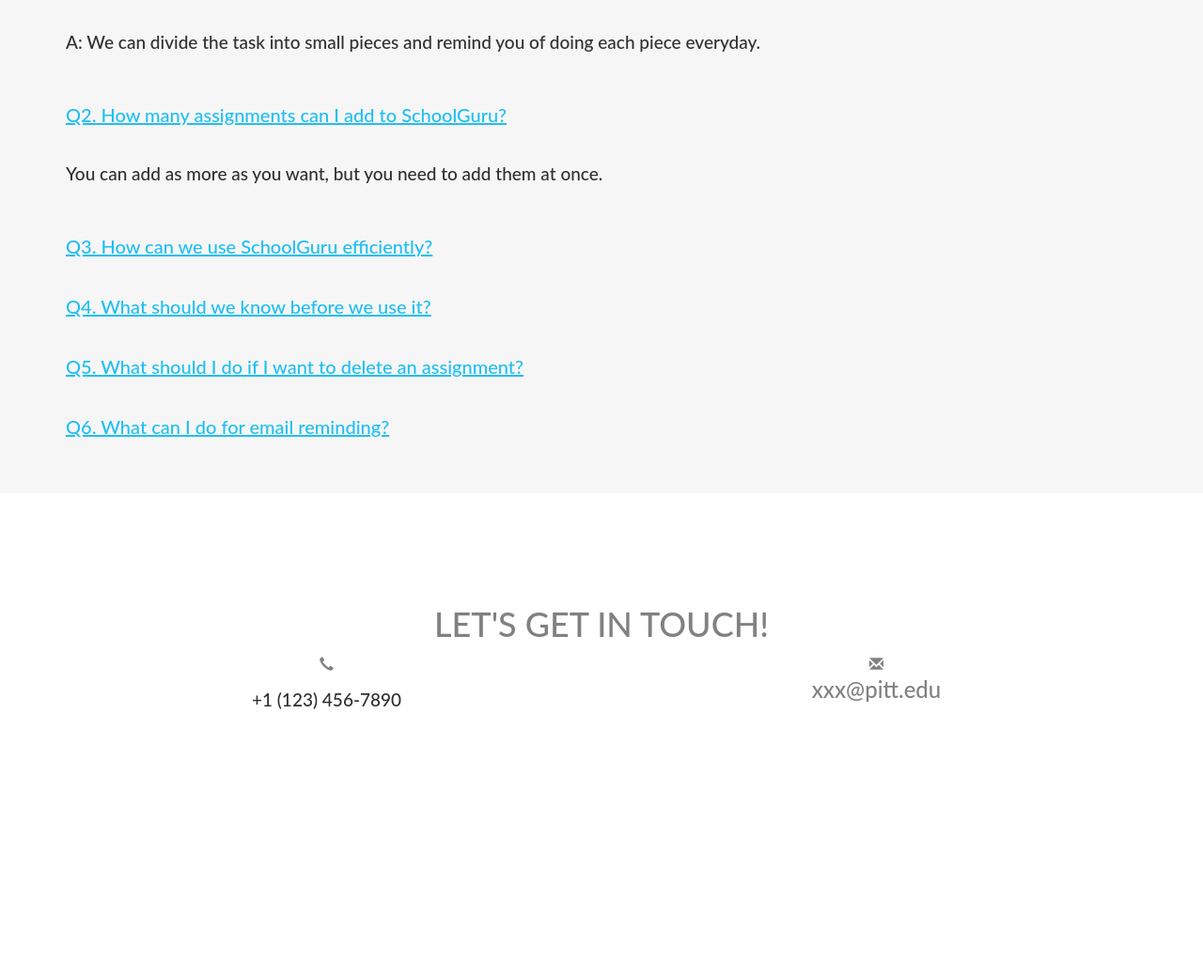
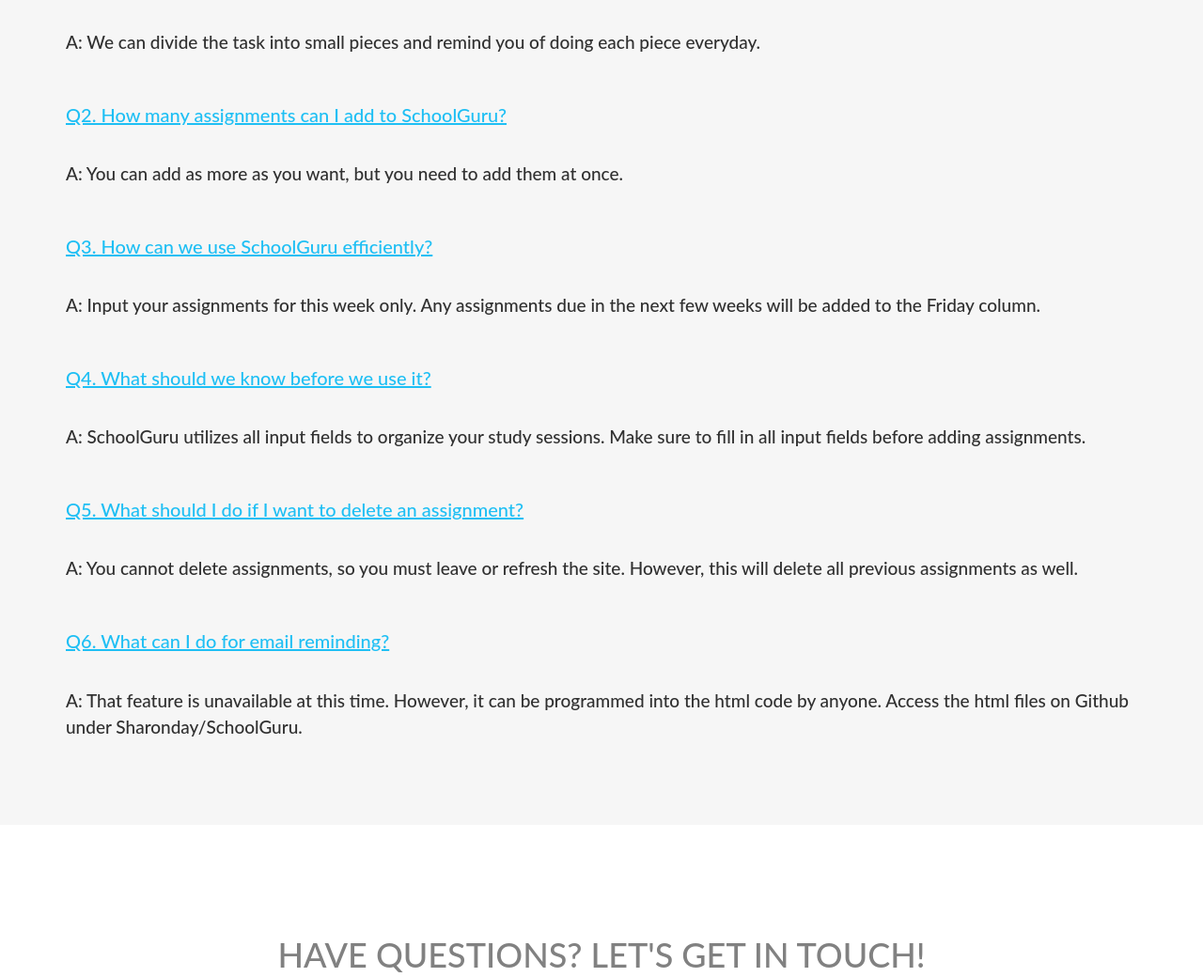
Before and after one commit to sharonday/SchoolGuru, a plain HTML site: page about.html in a window 1280 px wide. Shown: the part 1619-2659 px from the top of the page at 94% size. Before the commit the page ends 2469 px from the top, so only its background shows below. Drawn offline with nearby package versions, Linux system fonts and the light colour scheme.

Commit message:
Added Answers to FAQ

```diff
--- a/about.html
+++ b/about.html
@@ -340,11 +340,15 @@
         <h3><br>Q1. What can SchoolGuru improve my study efficiency?</h3>
         <h4><br>A: We can divide the task into small pieces and remind you of doing each piece everyday.</h4>
         <h3><br>Q2. How many assignments can I add to SchoolGuru?</h3>
-        <h4><br>You can add as more as you want, but you need to add them at once.</h4>
+        <h4><br>A: You can add as more as you want, but you need to add them at once.</h4>
         <h3><br>Q3. How can we use SchoolGuru efficiently?</h3>
+        <h4><br>A: Input your assignments for this week only.  Any assignments due in the next few weeks will be added to the Friday column.</h4>
         <h3><br>Q4. What should we know before we use it?</h3>
+        <h4><br>A: SchoolGuru utilizes all input fields to organize your study sessions.  Make sure to fill in all input fields before adding assignments.</h4>
         <h3><br>Q5. What should I do if I want to delete an assignment?</h3>
+        <h4><br>A: You cannot delete assignments, so you must leave or refresh the site.  However, this will delete all previous assignments as well.</h4>
         <h3><br>Q6. What can I do for email reminding?<br></h3>
+        <h4><br>A: That feature is unavailable at this time.  However, it can be programmed into the html code by anyone.  Access the html files on Github under Sharonday/SchoolGuru.</h4>
     </div>
 </section>
 
@@ -352,7 +356,7 @@
 <!--Contact Section-->
 <section class="form container-fluid text-black" id="Contact">
     <div class="container">
-        <h1 class="page-section-heading text-center text-uppercase text-white"><br>Let's Get In Touch!<br></h1>
+        <h1 class="page-section-heading text-center text-uppercase text-white"><br>Have Questions? Let's Get In Touch!<br></h1>
         <div class="row">
             <div class="col-sm-6 left-column text-center">
               <span class="glyphicon glyphicon-earphone"></span><br>
```
